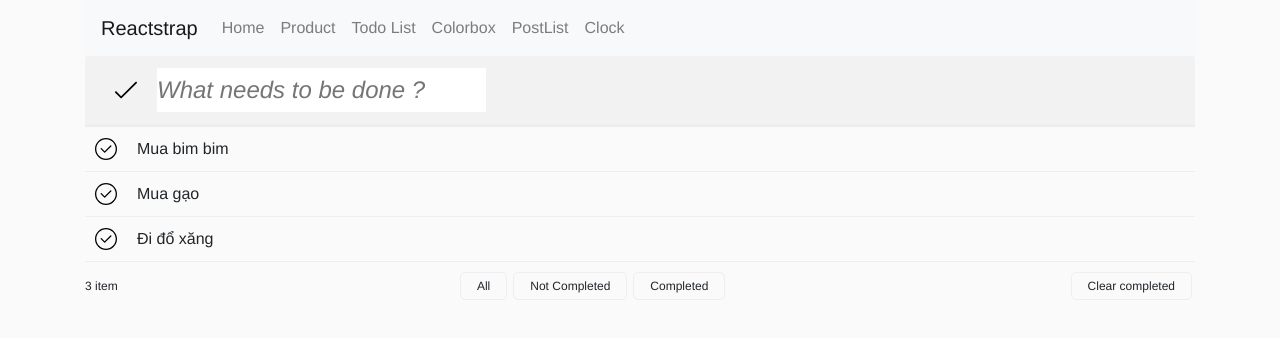
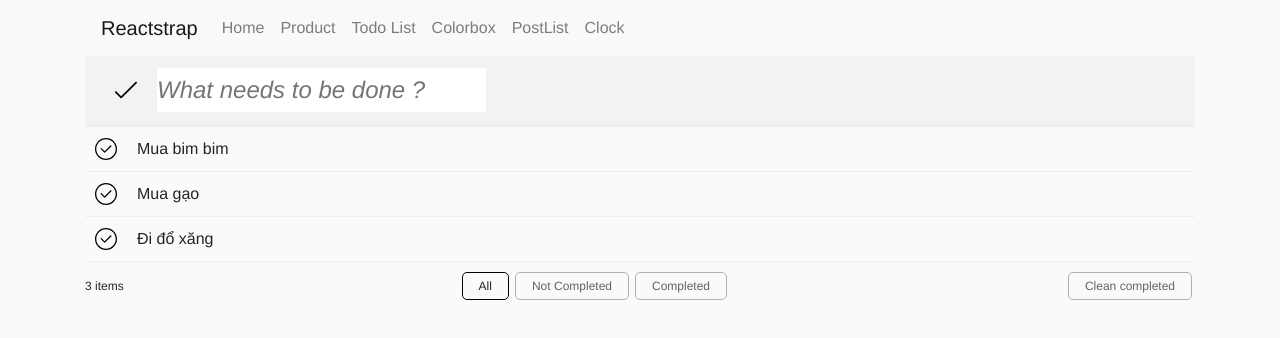
Before and after one commit to Bi-Huynh/React-Learn-1, a React (Create React App) app: page /todo in a window 1280 px wide. Shown: the top 338 px of the page. Built offline with nearby package versions, Linux system fonts and the light colour scheme.

Commit message:
viết chức năng filter danh sách todoItem viết chức nằng remove todoItem complete

```diff
--- a/src/components/Todo/Footer/Footer.css
+++ b/src/components/Todo/Footer/Footer.css
@@ -13,15 +13,22 @@
 
 .btn {
     display: inline-block;
-    border: 1px solid #eee;
+    border: 1px solid #929292;
     border-radius: 5px;
     padding: 4px 16px;
 
     margin: 10px 3px;
     font-size: 12px;
+    opacity: .7;
+    transition: all 0.3s linear;
 }
 
-.btn:hover,
-.btn:active {
+.btn.active {
     border: 1px solid #000;
+    opacity: 1;
 }
+
+.btn:hover {
+    border: 1px solid #000;
+    opacity: 1;
+}
--- a/src/components/Todo/Footer/Footer.jsx
+++ b/src/components/Todo/Footer/Footer.jsx
@@ -1,16 +1,64 @@
-import React from 'react';
+import React, { useContext, useRef } from 'react';
+import { TodoContext } from '../../../stores/Todo.jsx';
 import './Footer.css';
 
 function Footer() {
+    const {
+        todo: { getTodoItems },
+        setFilter,
+        removeTodoComplete,
+    } = useContext(TodoContext);
+    const btnClick = useRef();
+
+    let amount = getTodoItems().length;
+    let item = amount > 1 ? 'items' : 'item';
+
+    function handleClickFilter(event) {
+        let filter = event.target.dataset.filter;
+        setFilter(filter);
+        btnClick.current.classList.toggle('active');
+        // xóa active thằng đầu tiên đi
+        btnClick.current = event.target;
+        btnClick.current.classList.toggle('active');
+        // thêm active vào thằng mới
+    }
+
+    function handleClickCleanComplete() {
+        removeTodoComplete();
+    }
+
     return (
         <footer className="footer">
-            <p className="footer__counter">3 item</p>
+            <p className="footer__counter">
+                {amount} {item}
+            </p>
             <div className="footer__body">
-                <div className="btn">All</div>
-                <div className="btn">Not Completed</div>
-                <div className="btn">Completed</div>
+                <div
+                    className="btn active"
+                    data-filter="All"
+                    ref={btnClick}
+                    onClick={handleClickFilter}
+                >
+                    All
+                </div>
+                <div
+                    className="btn"
+                    data-filter="Not"
+                    onClick={handleClickFilter}
+                >
+                    Not Completed
+                </div>
+                <div
+                    className="btn"
+                    data-filter="Comp"
+                    onClick={handleClickFilter}
+                >
+                    Completed
+                </div>
             </div>
-            <div className="btn">Clear completed</div>
+            <div className="btn" onClick={handleClickCleanComplete}>
+                Clean completed
+            </div>
         </footer>
     );
 }
--- a/src/components/Todo/Header/Header.jsx
+++ b/src/components/Todo/Header/Header.jsx
@@ -37,9 +37,11 @@ function TodoHeader() {
         setTodoValue('');
     }
 
-    useEffect(() => inputEl.current.focus());
+    useEffect(() => inputEl.current.focus(), []);
     // sử dụng effect để cứ mỗi lần render lại view sau khi state todoItems được update
     // và khi DOM được render xong thì nó sẽ cho ô input hiển thị con trỏ nhập liệu bên trong
+    // chỉ render lần đầu tiên.
+
     return (
         <div className="card-header">
             <img
--- a/src/components/Todo/List.jsx
+++ b/src/components/Todo/List.jsx
@@ -4,14 +4,14 @@ import TodoItem from './Item/Item.jsx';
 
 function TodoList() {
     const {
-        todo: { todoItems },
+        todo: { getTodoItems },
     } = useContext(TodoContext);
     // trả về 1 object, vào object đó tìm thằng todo, và lấy cái todoItems trả về
 
     return (
         <div className="todo-list">
-            {todoItems.length > 0 &&
-                todoItems.map((item) => {
+            {getTodoItems().length > 0 &&
+                getTodoItems().map((item) => {
                     return (
                         <TodoItem
                             key={item.id}
--- a/src/stores/Todo.jsx
+++ b/src/stores/Todo.jsx
@@ -8,13 +8,34 @@ const TodoProvider = ({ children }) => {
         { id: '1616296983214', title: 'Mua gạo', isComplete: false },
         { id: '1616296983657', title: 'Đi đổ xăng', isComplete: false },
     ];
-
     const [todoItems, setTodoItems] = useState(items);
     const [isCompleteAllItem, setIsCompleteAllItem] = useState(false);
+    const [filter, setFilter] = useState('All');
 
     const getTodoItemsComplete = (newTodoItems) => {
         // nếu lấy thằng todoItems thì do nó cập nhật bị chậm nên k lấy chính sác được
         return newTodoItems.filter((todoItem) => todoItem.isComplete);
+    };
+
+    const todoFilterCompleted = (value) => {
+        return todoItems.filter((item) => item.isComplete === value);
+    };
+
+    const getTodoItems = () => {
+        let newTodoItems = [];
+        switch (filter) {
+            case 'Not':
+                newTodoItems = todoFilterCompleted(false);
+                break;
+            case 'Comp':
+                newTodoItems = todoFilterCompleted(true);
+                break;
+
+            default:
+                newTodoItems = JSON.parse(JSON.stringify(todoItems));
+                break;
+        }
+        return newTodoItems;
     };
 
     const handleCheckAllComplete = () => {
@@ -34,8 +55,9 @@ const TodoProvider = ({ children }) => {
     };
 
     const handleCheckItemComplete = (item) => {
-        let index = todoItems.indexOf(item);
+        let index = todoItems.findIndex((todoItem) => todoItem.id === item.id);
         if (index === -1) {
+            console.log('không tìm được vị trí của item đã bấm');
             return;
         }
         let newTodoItems = JSON.parse(JSON.stringify(todoItems));
@@ -60,12 +82,21 @@ const TodoProvider = ({ children }) => {
             : setIsCompleteAllItem(false);
     };
 
+    const handleRemoveTodoComplete = () => {
+        let newTodoItems = todoFilterCompleted(false);
+        // lấy ra danh sách những thằng chưa được complete
+        // và gán lại cho danh sách chính thì bỏ được những thằng đã complete
+        setTodoItems(newTodoItems);
+    };
+
     const store = {
-        todo: { todoItems, setTodoItems },
+        todo: { getTodoItems, setTodoItems },
         isCompleteAllItem: { isCompleteAllItem, setIsCompleteAllItem },
         checkAllComplete: handleCheckAllComplete,
         checkItemComplete: handleCheckItemComplete,
         createTodoItem: handleCreateTodoItem,
+        removeTodoComplete: handleRemoveTodoComplete,
+        setFilter: setFilter,
     };
 
     return (
```
